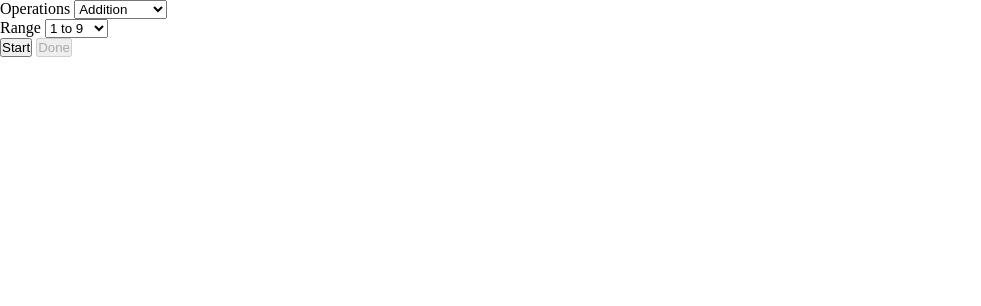
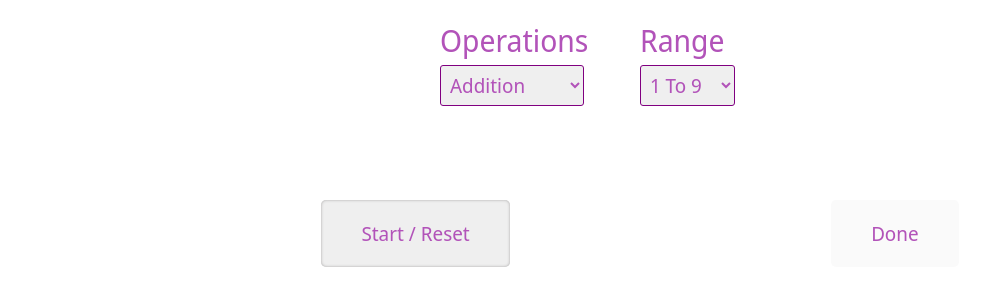
Before and after one commit to muthurajchella/Toy-Theater-JsProject, a plain HTML site: page index.html in a window 1280 px wide. Shown: the whole page, without its empty margins (0-981 px from the left). Drawn offline with Linux system fonts and the light colour scheme; a web font is replaced by a local one.

Commit message:
Maths GAme

```diff
--- a/css/style.css
+++ b/css/style.css
@@ -1,4 +1,13 @@
 @import url('https://fonts.googleapis.com/css2?family=Dancing+Script&family=Nunito:ital,wght@0,200;0,300;0,600;1,200&display=swap');
+
+@import url('https://fonts.googleapis.com/css2?family=Dancing+Script&display=swap');
+
+@import url('https://fonts.googleapis.com/css2?family=Fugaz+One&display=swap');
+
+@import url('https://fonts.googleapis.com/css2?family=Sofia&display=swap');
+
+@import url('https://fonts.googleapis.com/css2?family=Noto+Sans+Display:wght@400;600&display=swap');
+
 
 
 :root{
@@ -11,5 +20,130 @@
     padding: 0;
     margin: 0;
     box-sizing: border-box;
+    font-family: 'Sofia', cursive;
+    font-family: 'Noto Sans Display', sans-serif;
+    margin: 0;
+    padding: 0;
+    box-sizing: border-box;
+    text-decoration: none;
+    outline: none;
+    border: none;
+    text-transform: capitalize;
+    transition: all .2s linear;
+}
 
+html{
+    font-size: 62.5%;
+    overflow-x: hidden;
 }
+
+html::-webkit-scrollbar{
+    width: 1.4rem;
+}
+
+
+html::-webkit-scrollbar-track{
+    background-color: white;
+}
+
+
+html::-webkit-scrollbar-thumb{
+    background: var(--purple);
+}
+
+body{
+    background-color: var(--white);
+}
+
+.box-container{
+    display: flex;
+    align-items: center;
+    justify-content: center;
+    padding: 2rem;
+}
+
+.box{
+    width: 20rem;
+    height: 20vh;
+    color: var(--white);
+    font-size: 3rem;
+}
+
+.box select{
+    color: var(--purple);
+    padding: .5rem;
+    font-size: 2rem;
+    border: solid .1rem purple;
+    border-radius: .3rem;
+    cursor: pointer;
+}
+
+.box label{
+    display: block;
+    color: #b253b9;
+}
+
+.btn-start{
+    width: 100%;
+    display: flex;
+    justify-content: space-evenly;
+    align-items: center;
+    font-size: 3rem;
+}
+
+#start{
+    padding: 2rem 4rem;
+    cursor: pointer;
+    border-radius: .5rem;
+    box-shadow: inset 0px 0px 3px rgb(167, 165, 165);
+    color: var(--purple);
+    font-size: 2rem;
+}
+
+#calculate{
+    padding: 2rem 4rem;
+    cursor: pointer;
+    border-radius: .5rem;
+    color: var(--purple);
+    font-size: 2rem;
+}
+
+#start:hover{
+    background-image: linear-gradient(to right, purple, blue );
+    color: var(--white);
+}
+
+#calculate:enabled:hover{
+    background-image: linear-gradient(to right, purple, blue );
+    color: var(--white);
+}
+
+.problems{
+    display: flex;
+    flex-wrap: wrap;
+    justify-content: space-evenly;
+    margin-top: 5rem;
+}
+
+.problems .problem{
+    border: solid .2rem purple;
+    padding: 2rem;
+    margin-top: 1rem;
+    line-height: 4rem;
+    border-radius: .5rem;
+}
+
+.problems .problem h3{
+    font-size: 3rem;
+    color: var(--purple);
+}
+
+.problems .problem input{
+    padding: 1rem;
+    font-size: 2rem;
+    background-color: var(--white);
+    outline: solid .1rem purple;
+    color: var(--purple);
+    cursor: pointer;
+    border-radius: 2rem;
+}
--- a/index.html
+++ b/index.html
@@ -31,11 +31,11 @@
                 <option value="99">1 to 99</option>
             </select>
         </div>
+    </div>
 
-        <div class="btn-start">
-            <button id="start">Start</button>
-            <button id="calculate" disabled>Done</button>
-        </div>
+    <div class="btn-start">
+        <button id="start">Start / Reset</button>
+        <button id="calculate" disabled>Done</button>
     </div>
 
     <div class="problems">
```
